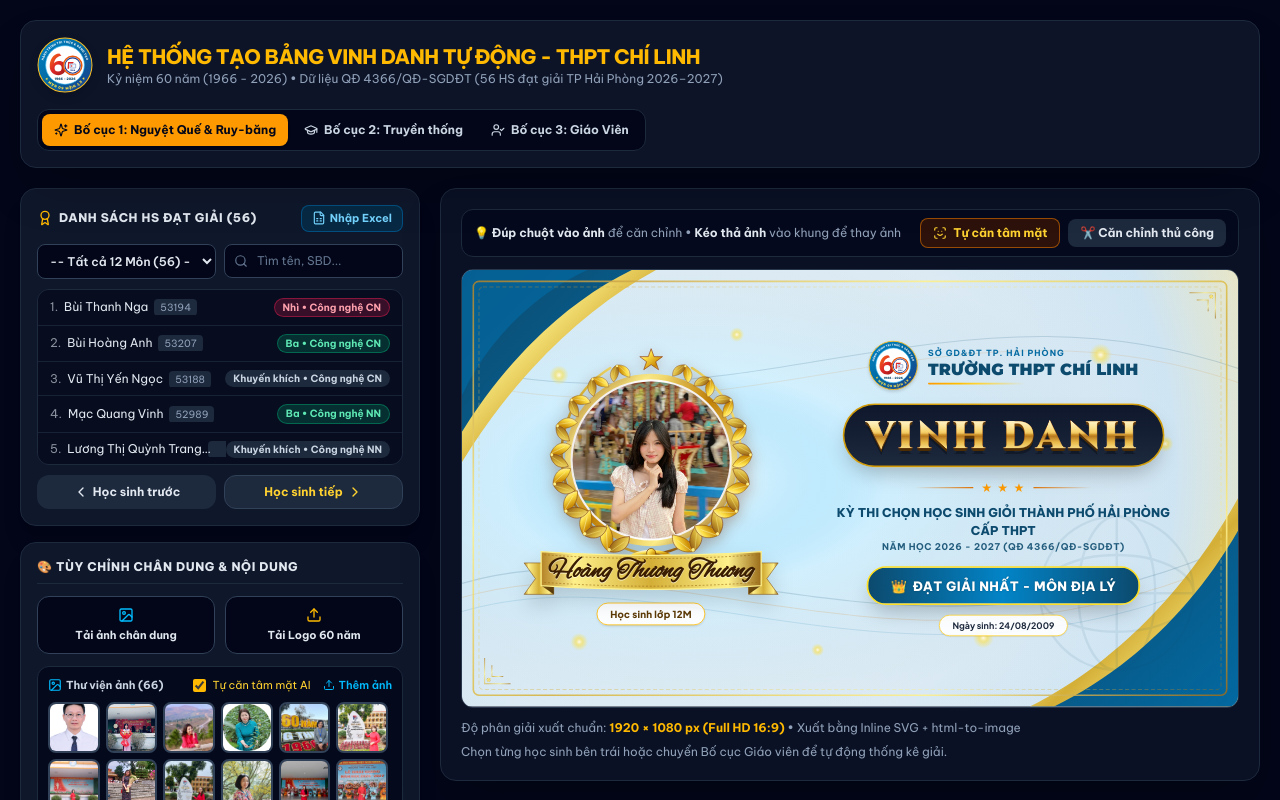
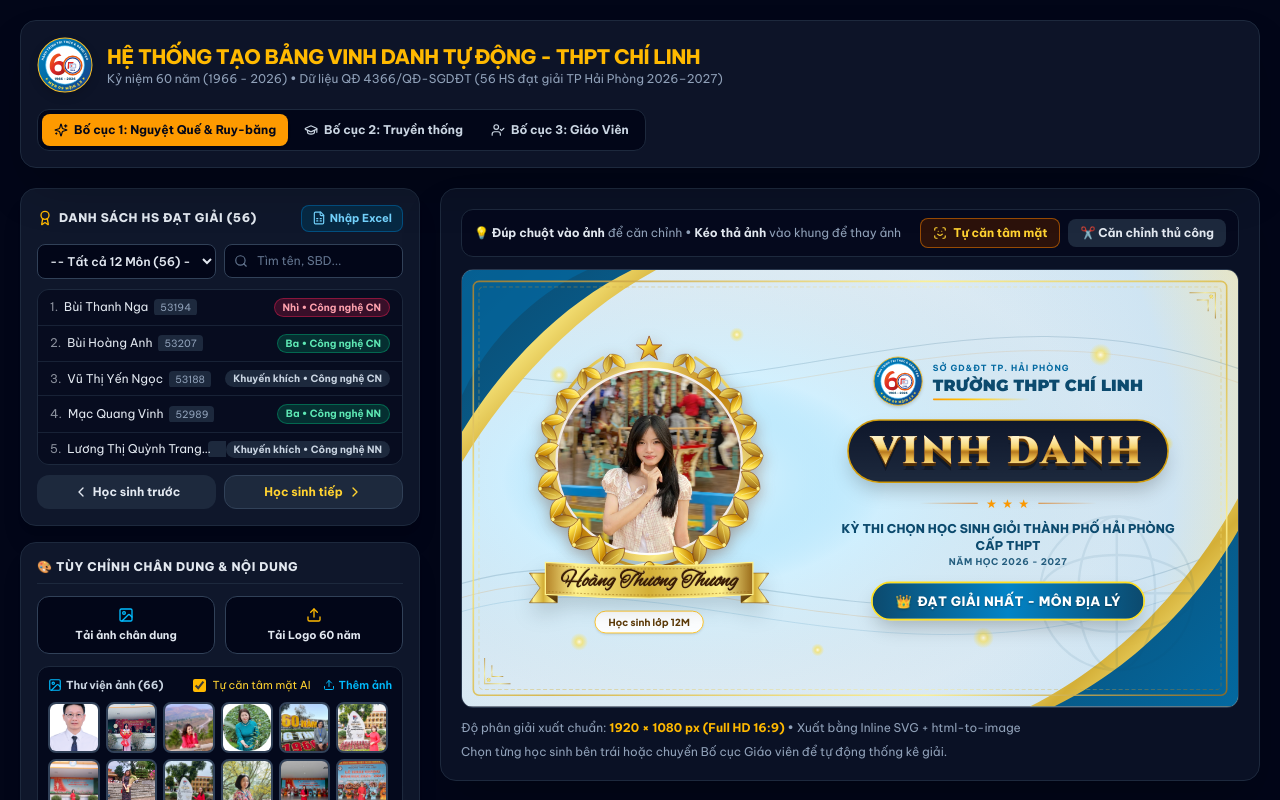
Before and after one commit to phucbips/thpt-chi-linh, a React (Vite) app: page / in a window 1280 px wide. Shown: the top 800 px of the page. Built offline with nearby package versions, Linux system fonts and the light colour scheme; a web font is replaced by a local one.

Commit message:
Refine layout: hide DOB by default, enlarge portrait frame, remove QD text, prevent ribbon overflow

```diff
--- a/src/App.jsx
+++ b/src/App.jsx
@@ -52,7 +52,7 @@ const DEFAULT_STUDENT_PHOTO =
 `);
 
 const DEFAULT_EVENT =
-  "KỲ THI CHỌN HỌC SINH GIỎI THÀNH PHỐ HẢI PHÒNG CẤP THPT\nNĂM HỌC 2026 - 2027 (QĐ 4366/QĐ-SGDĐT)";
+  "KỲ THI CHỌN HỌC SINH GIỎI THÀNH PHỐ HẢI PHÒNG CẤP THPT\nNĂM HỌC 2026 - 2027";
 
 export default function App() {
   const [students, setStudents] = useState(INITIAL_STUDENTS);
@@ -112,7 +112,7 @@ export default function App() {
     name: initialStudent.name,
     prize: `ĐẠT ${initialStudent.prize.toUpperCase()} - MÔN ${initialStudent.subject.toUpperCase()}`,
     metaText: initialStudent.dob ? `Ngày sinh: ${initialStudent.dob}` : "",
-    showMeta: true,
+    showMeta: false,
     event: DEFAULT_EVENT,
     photo: initialStudent.photo || DEFAULT_STUDENT_PHOTO,
   });
--- a/src/components/CertificateCanvas.jsx
+++ b/src/components/CertificateCanvas.jsx
@@ -97,11 +97,11 @@ export const CertificateCanvas = ({
 
       {/* ============ BỐ CỤC 1: NGUYỆT QUẾ + RUY-BĂNG ============ */}
       {layoutMode === "ribbon" && (
-        <div className="relative z-20 w-full h-full flex items-center px-24">
-          <div className="w-[43%] h-full flex flex-col items-center justify-center pt-6">
-            <div className="relative w-[490px] h-[490px] flex items-center justify-center">
+        <div className="relative z-20 w-full h-full flex items-center px-20">
+          <div className="w-[44%] h-full flex flex-col items-center justify-center pt-2">
+            <div className="relative w-[570px] h-[570px] flex items-center justify-center">
               <GoldenLaurelWreath />
-              <SmartPhotoFrame {...frameProps} shape={theme.frameShape} size={490} />
+              <SmartPhotoFrame {...frameProps} shape={theme.frameShape} size={570} />
             </div>
             <RibbonNameBanner
               name={certData.name}
@@ -198,10 +198,10 @@ export const CertificateCanvas = ({
           </div>
 
           <div className="w-[42%] h-full flex items-center justify-center relative">
-            <div className="relative w-[530px] h-[530px] flex items-center justify-center">
+            <div className="relative w-[580px] h-[580px] flex items-center justify-center">
               <GraduationCapSvg />
               <GoldenLaurelWreath />
-              <SmartPhotoFrame {...frameProps} shape="circle" size={530} beaded />
+              <SmartPhotoFrame {...frameProps} shape="circle" size={580} beaded />
             </div>
           </div>
         </div>
@@ -211,8 +211,8 @@ export const CertificateCanvas = ({
       {layoutMode === "teacher" && (
         <div className="relative z-20 w-full h-full flex items-center px-24">
           <div className="w-[42%] h-full flex flex-col items-center justify-center pt-4">
-            <div className="relative w-[500px] h-[500px] flex items-center justify-center">
-              <SmartPhotoFrame {...frameProps} shape="starburst" size={500} />
+            <div className="relative w-[570px] h-[570px] flex items-center justify-center">
+              <SmartPhotoFrame {...frameProps} shape="starburst" size={570} />
             </div>
             <TeacherDualRibbons />
           </div>
--- a/src/components/FrameAndType.jsx
+++ b/src/components/FrameAndType.jsx
@@ -121,10 +121,10 @@ export const EventTitle = ({ event, color, firstSize = 30, restSize = 23, classN
 // 3. RUY-BĂNG VÀNG CHỨA TÊN (tự co cỡ chữ, không bao giờ bị cắt "...")
 // ============================================================================
 export const RibbonNameBanner = ({ name, fontClass, fontFactor = 1, nameScale = 1, subtitle }) => {
-  const size = fitNameSize(name, { maxSize: 60, maxWidth: 520, factor: fontFactor, scale: nameScale });
+  const size = fitNameSize(name, { maxSize: 54, maxWidth: 430, factor: fontFactor, scale: nameScale });
   return (
-    <div className="relative z-30 -mt-10 flex flex-col items-center">
-      <div className="relative w-[700px] h-[140px] flex items-center justify-center">
+    <div className="relative z-30 -mt-14 flex flex-col items-center">
+      <div className="relative w-[650px] h-[132px] flex items-center justify-center">
         <svg viewBox="0 0 420 90" className="w-full h-full drop-shadow-2xl" style={{ overflow: "visible" }}>
           <defs>
             <linearGradient id="rb-main" x1="0%" y1="0%" x2="100%" y2="0%">
@@ -147,7 +147,7 @@ export const RibbonNameBanner = ({ name, fontClass, fontFactor = 1, nameScale =
           <path d="M 40,19 Q 210,31 380,19" stroke="#9a6b19" strokeWidth="1" strokeDasharray="3,3" fill="none" />
           <path d="M 40,63 Q 210,75 380,63" stroke="#9a6b19" strokeWidth="1" strokeDasharray="3,3" fill="none" />
         </svg>
-        <div className="absolute inset-0 flex items-center justify-center px-20">
+        <div className="absolute inset-0 flex items-center justify-center px-24">
           <span
             className={`${fontClass} whitespace-nowrap`}
             style={{
--- a/src/utils/faceDetection.js
+++ b/src/utils/faceDetection.js
@@ -162,7 +162,7 @@ export async function autoDetectFaceAndCrop(imageSrc) {
 function calculateCropFromFace(faceX, faceY, faceW, faceH, imgW, imgH) {
   // Đường kính khung nhìn mục tiêu
   const targetFrameSize = 500;
-  const desiredFaceRatioInFrame = 0.44; // Khuôn mặt chiếm ~44% khung tròn
+  const desiredFaceRatioInFrame = 0.50; // Khuôn mặt chiếm ~50% khung tròn
   const desiredFacePixelSize = targetFrameSize * desiredFaceRatioInFrame;
 
   // Tỉ lệ scale ảnh
```
